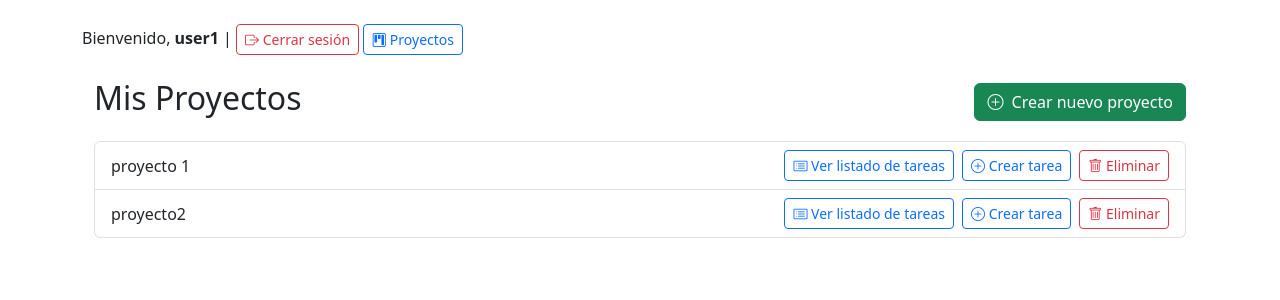
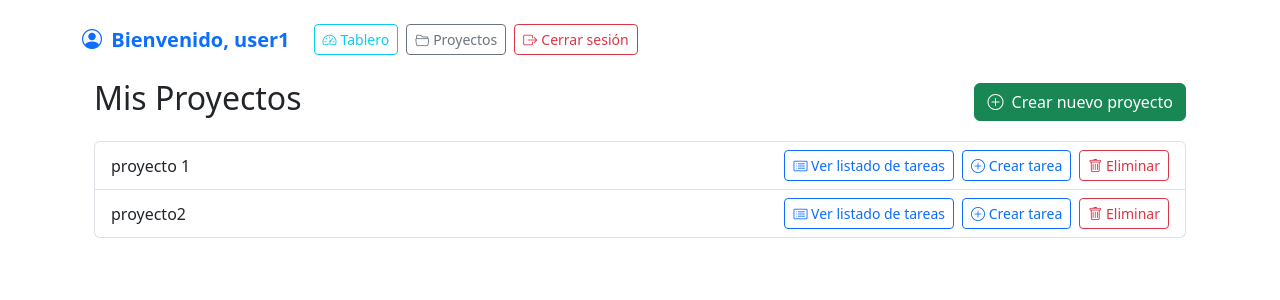
Before and after one commit to yasser1983-dev/task_manager_inlab, a Django app: page /projects/projects/ in a window 1280 px wide. Shown: the top 300 px of the page. Run offline with Django 5.2, Linux system fonts and the light colour scheme; a user stored in the database is signed in; data comes from the database, SQL or seed files in the repository; both versions use the stored data as it was after the commit; some libraries are stand-ins or nearby versions.

Commit message:
feat(dashboardView): Creado la funcionalidad de reporte
BREAKING CHANGE:

```diff
--- a/dashboard/views.py
+++ b/dashboard/views.py
@@ -2,7 +2,7 @@ from rest_framework.views import APIView
 from rest_framework.permissions import IsAuthenticated
 from rest_framework.renderers import TemplateHTMLRenderer, JSONRenderer
 from rest_framework.response import Response
-from .services import TaskService
+from tasks.services import TaskService
 from rest_framework import status
 
 
@@ -24,7 +24,7 @@ class DashboardView(APIView):
         }
 
         if request.accepted_renderer.format == 'html':
-            return Response({'counts': counts, 'tasks': tasks}, template_name='dashboard.html')
+            return Response({'counts': counts, 'tasks': tasks}, template_name='dashboard/dashboard.html')
 
         return Response({
             'counts': counts,
--- a/tasks/services.py
+++ b/tasks/services.py
@@ -30,3 +30,9 @@ class TaskService:
         except Project.DoesNotExist:
             return None
         return Task.objects.filter(project=project)
+
+    def get_tasks_for_user(self):
+        return Task.objects.filter(assigned_to=self.user)
+
+    def count_by_status(self, status):
+        return Task.objects.filter(assigned_to=self.user, status=status).count()
--- a/templates/base.html
+++ b/templates/base.html
@@ -18,13 +18,21 @@
 <body>
 <div class="container mt-4">
     {% if user.is_authenticated %}
-        <p>
-            Bienvenido, <strong>{{ user.username }} </strong>|
-            <a href="{% url 'logout' %}" class="btn btn-outline-danger btn-sm">
-                <i class="bi bi-box-arrow-right"></i> Cerrar sesión
+        <p class="d-flex align-items-center gap-2 flex-wrap">
+            <span class="me-3 fs-5 fw-semibold text-primary">
+                 <i class="bi bi-person-circle me-1"></i> Bienvenido, <strong>{{ user.username }}</strong>
+            </span>
+
+            <a href="{% url 'dashboard' %}" class="btn btn-sm btn-outline-info d-flex align-items-center">
+                <i class="bi bi-speedometer2 me-1"></i> Tablero
             </a>
-            <a href="{% url 'project_list' %}" class="btn btn-outline-primary btn-sm">
-                <i class="bi bi-kanban"></i> Proyectos
+
+            <a href="{% url 'project_list' %}" class="btn btn-sm btn-outline-secondary d-flex align-items-center">
+                <i class="bi bi-folder2-open me-1"></i> Proyectos
+            </a>
+
+            <a href="{% url 'logout' %}" class="btn btn-sm btn-outline-danger d-flex align-items-center">
+                <i class="bi bi-box-arrow-right me-1"></i> Cerrar sesión
             </a>
         </p>
     {% else %}
```
Also changed, not shown: dashboard/services.py (deleted, +0 -9 lines), requirements.txt (+14 -0 lines), templates/dashboard.html (deleted, +0 -12 lines), templates/dashboard/dashboard.html (added, +60 -0 lines), db.sqlite3.
